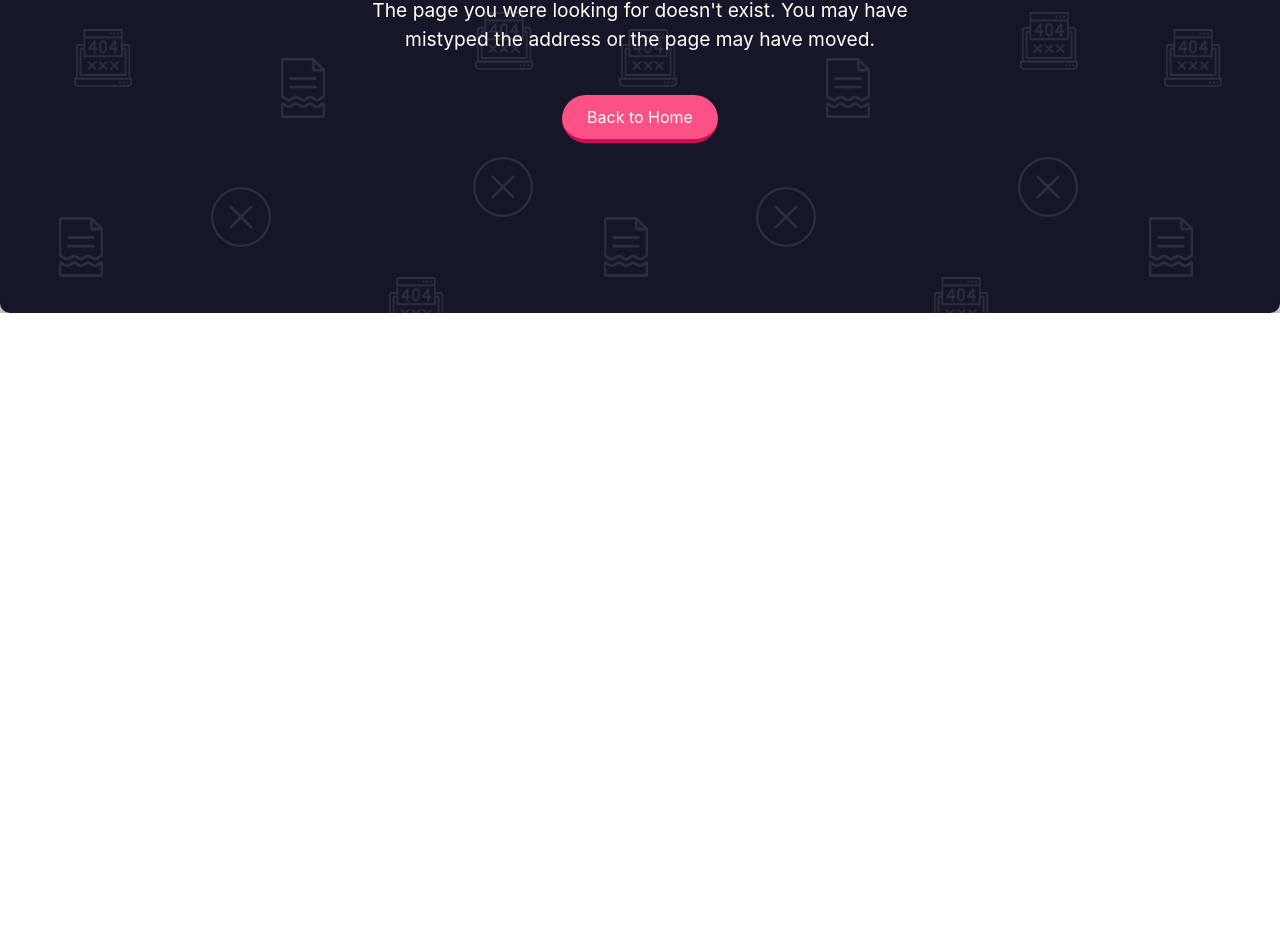
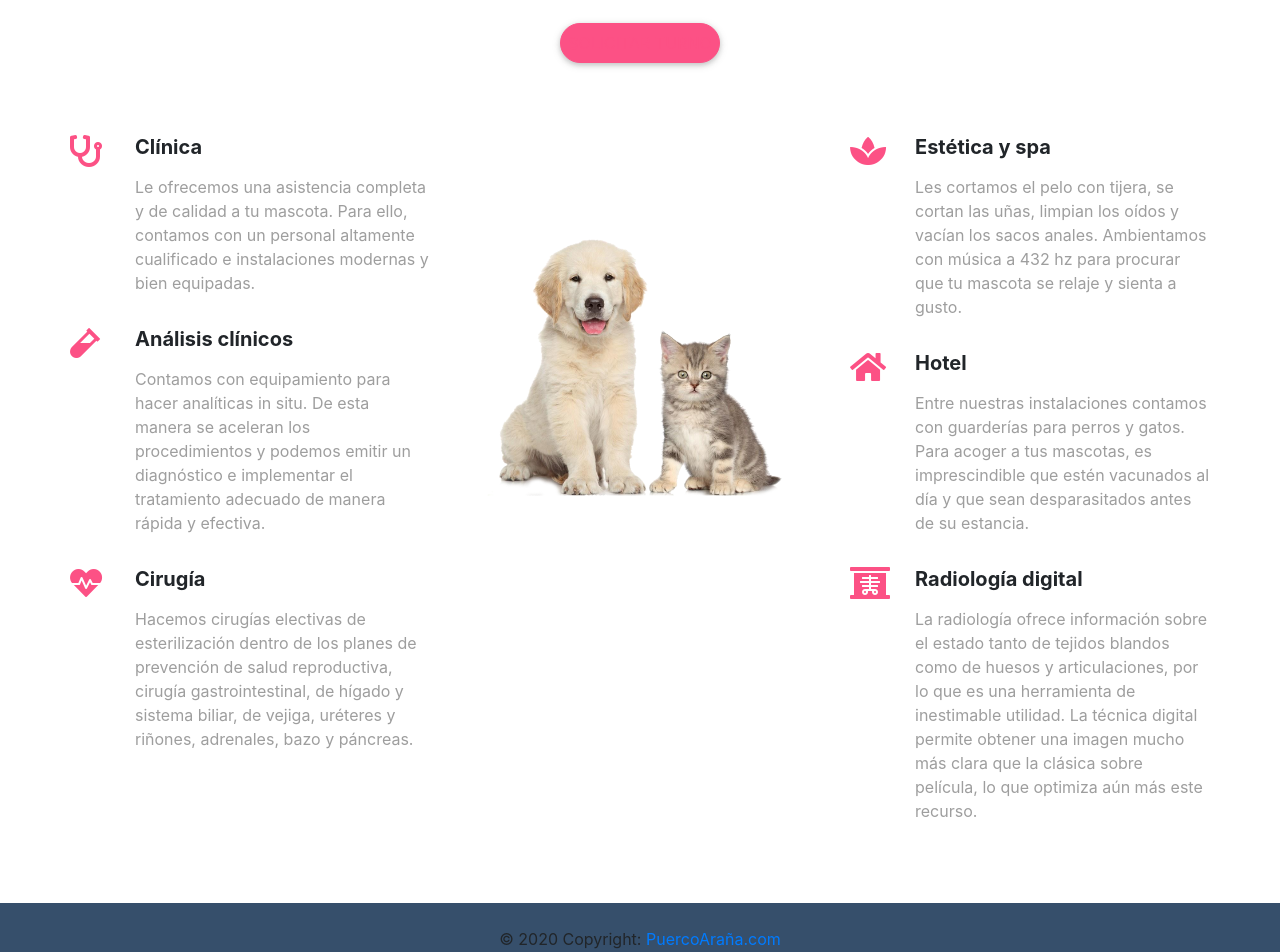
Before and after one commit to Diegolmi/Vet-puercoArania, a React (Create React App) app: page /servicios in a window 1280 px wide. Before the commit this address had no page. Shown: the part 487-1439 px from the top of the page. Before the commit the page ends 800 px from the top, so only its background shows below. Built offline with nearby package versions, Linux system fonts and the light colour scheme.

Commit message:
seccion servicios, ruta.. falta form de turno

```diff
--- a/src/App.js
+++ b/src/App.js
@@ -15,7 +15,7 @@ import {
 import About from './components/About/about';
 import Error404 from './components/Errors/Error404';
 import Landing from './Landing';
-
+import SecServicios from './components/SecServicios/index'
 
 function App() {
   return (
@@ -25,6 +25,8 @@ function App() {
       <Switch>
         <Route exact path="/" component={Landing} />
         <Route exact path="/about" component={About} />
+        <Route exact path="/servicios" component={SecServicios} />
+
         <Route path="*" component={Error404} />
       </Switch>
     </Router>
--- /dev/null
+++ b/src/components/SecServicios/index.js
@@ -0,0 +1,122 @@
+import React from 'react';
+import './secsvs.css';
+import {  MDBRow, MDBCol, MDBIcon,  MDBContainer } from "mdbreact";
+import catdog from'../../assets/img/svs/catdog.png';
+import { MDBBtn } from "mdbreact";
+import Nav from '../../components/Navbar/Nav';
+
+
+const SecServicios = () => {
+return (
+    <div>
+    <div className="cont_ppal">
+        <Nav/>
+        <div className="fotos">
+        <section className="my-5">
+        <h2 className="h1-responsive text-center font-weight my-4">
+         Servicios
+        </h2>
+        <p className="lead grey-text w-responsive text-center mx-auto mb-5">
+        Tenemos todo lo que tu mascota necesita. En nuestra veterinaria le ofrecemos una asistencia completa y de calidad. Nuestro principal objetivo es mantener la salud y el bienestar de nuestros animales y ayudarlos a restablecerse cuando están enfermos. Para ello, contamos con un personal altamente cualificado e instalaciones modernas y bien equipadas. <br/>
+        <MDBBtn id="btn_turno" outline color="secondary my-4"> solicitar turno</MDBBtn>
+        </p>
+
+        <MDBRow>
+          <MDBCol md="4">
+            <MDBRow className="mb-3">
+              <MDBCol size="2">
+                <MDBIcon
+                  icon="stethoscope"
+                  size="2x"
+                  className="deep-purple-text"
+                />
+              </MDBCol>
+              <MDBCol size="10">
+                <h5 className="font-weight-bold mb-3">Clínica</h5>
+                <p className="grey-text">
+                Le ofrecemos una asistencia completa y de calidad a tu mascota. Para ello, contamos con un personal altamente cualificado e instalaciones modernas y bien equipadas.
+                </p>
+              </MDBCol>
+            </MDBRow>
+            <MDBRow className="mb-3">
+              <MDBCol size="2">
+                <MDBIcon icon="vial" size="2x" className="deep-purple-text" />
+              </MDBCol>
+              <MDBCol size="10">
+                <h5 className="font-weight-bold mb-3">Análisis clínicos</h5>
+                <p className="grey-text">
+                Contamos con equipamiento para hacer analíticas in situ. De esta manera se aceleran los procedimientos y podemos emitir un diagnóstico e implementar el tratamiento adecuado de manera rápida y efectiva.
+                </p>
+              </MDBCol>
+            </MDBRow>
+            <MDBRow className="mb-3">
+              <MDBCol size="2">
+                <MDBIcon icon="heartbeat" size="2x" className="deep-purple-text" />
+              </MDBCol>
+              <MDBCol size="10">
+                <h5 className="font-weight-bold mb-3">Cirugía</h5>
+                <p className="grey-text">
+                Hacemos cirugías electivas de esterilización dentro de los planes de prevención de salud reproductiva, cirugía gastrointestinal, de hígado y sistema biliar, de vejiga, uréteres y riñones, adrenales, bazo y páncreas.
+                </p>
+              </MDBCol>
+            </MDBRow>
+          </MDBCol>
+          <MDBCol md="4" className="text-name">
+            <img
+              className="img-fluid"
+              src={catdog}
+              alt=""
+            />
+          </MDBCol>
+          <MDBCol md="4">
+            <MDBRow className="mb-3">
+              <MDBCol size="2">
+                <MDBIcon icon="spa" size="2x" className="deep-purple-text" />
+              </MDBCol>
+              <MDBCol size="10">
+                <h5 className="font-weight-bold mb-3">Estética y spa</h5>
+                <p className="grey-text">
+                Les cortamos el pelo con tijera, se cortan las uñas, limpian los oídos y vacían los sacos anales.
+                Ambientamos con música a 432 hz para procurar que tu mascota se relaje y sienta a gusto.
+                </p>
+              </MDBCol>
+            </MDBRow>
+            <MDBRow className="mb-3">
+              <MDBCol size="2">
+                <MDBIcon icon="home" size="2x" className="deep-purple-text" />
+              </MDBCol>
+              <MDBCol size="10">
+                <h5 className="font-weight-bold mb-3">Hotel</h5>
+                <p className="grey-text">
+                Entre nuestras instalaciones contamos con guarderías para perros y gatos. Para acoger a tus mascotas, es imprescindible que estén vacunados al día y que sean desparasitados antes de su estancia.
+                </p>
+              </MDBCol>
+            </MDBRow>
+            <MDBRow className="mb-3">
+              <MDBCol size="2">
+                <MDBIcon icon="x-ray" size="2x" className="deep-purple-text" />
+              </MDBCol>
+              <MDBCol size="10">
+                <h5 className="font-weight-bold mb-3">Radiología digital</h5>
+                <p className="grey-text">
+                La radiología ofrece información sobre el estado tanto de tejidos blandos como de huesos y articulaciones, por lo que es una herramienta de inestimable utilidad. La técnica digital permite obtener una imagen mucho más clara que la clásica sobre película, lo que optimiza aún más este recurso.
+                </p>
+              </MDBCol>
+            </MDBRow>
+          </MDBCol>
+        </MDBRow>
+      </section>
+    </div>
+
+
+</div>
+    <div id="hola" className="footer-copyright text-center py-4 mt-5">
+        <MDBContainer fluid>
+          &copy; {new Date().getFullYear()} Copyright: <a href="https://www.mdbootstrap.com"> PuercoAraña.com </a>
+        </MDBContainer>
+      </div>
+</div>
+);
+}
+
+export default SecServicios;
--- /dev/null
+++ b/src/components/SecServicios/secsvs.css
@@ -0,0 +1,38 @@
+
+.cont_ppal{
+    margin: auto 70px
+}
+.h1-responsive{
+    border-bottom: 2px solid #fc5185;
+    padding-bottom: 10px;
+    margin-top: 200px !important;
+}
+.lead{
+    margin-top: 50px !important;
+}
+
+#btn_turno{
+    padding: 7px;
+    padding-top: 7px !important;
+    padding-bottom: 7px !important;
+    border-radius: 25px;
+    color: #fc5185 !important;
+    border: 1px solid #fc5185 !important;
+    margin-top: 50px !important;
+    }
+    #btn_turno:hover{
+        background-color: #fc5185 !important;
+        color: whitesmoke !important;
+        border-color: #fc5185 !important;
+    }
+
+i.fa{
+    color: #fc5185 !important;
+}
+
+@media (min-width:766px){
+    .img-fluid{
+        margin:90px auto !important;
+    }
+
+}
```
Also changed, not shown: src/components/Servicios/Servicios.js (+0 -9 lines), src/assets/img/svs/catdog.png (added).
